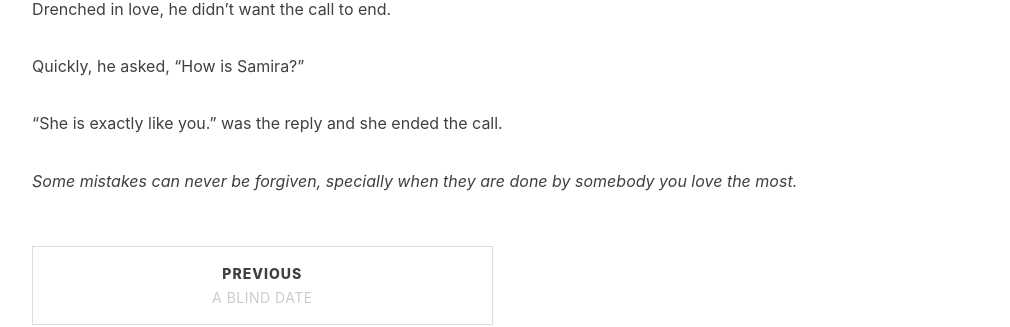
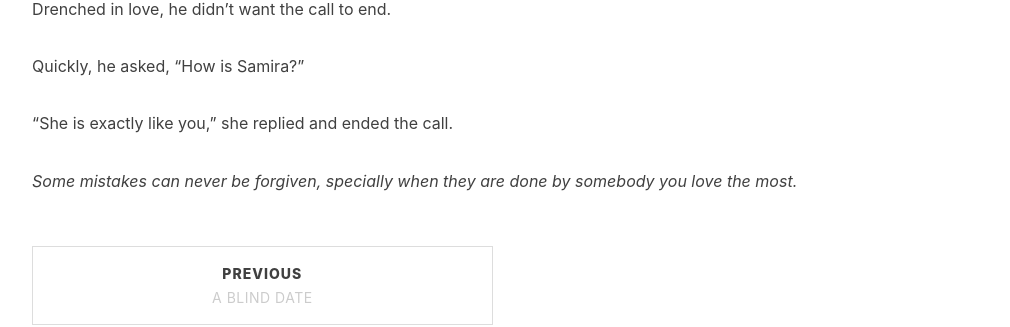
Before and after one commit to gargsaar/singlepage_website_ni, a Jekyll site: the page built from _posts/2019-09-04-i-am-glad-you-called.markdown, in a window 1280 px wide. Shown: the part 1541-1868 px from the top of the page, without its empty margins (103-1113 px from the left). Built offline with Jekyll 4.4.1, drawn with Linux system fonts in a browser that asks for light colours; nearby versions of some CDN libraries.

Commit message:
Update 2019-09-04-i-am-glad-you-called.markdown

```diff
--- a/_posts/2019-09-04-i-am-glad-you-called.markdown
+++ b/_posts/2019-09-04-i-am-glad-you-called.markdown
@@ -47,6 +47,6 @@ Drenched in love, he didn’t want the call to end.
 
 Quickly, he asked, "How is Samira?"
 
-"She is exactly like you." was the reply and she ended the call.
+"She is exactly like you," she replied and ended the call.
 
 *Some mistakes can never be forgiven, specially when they are done by somebody you love the most.*
```
